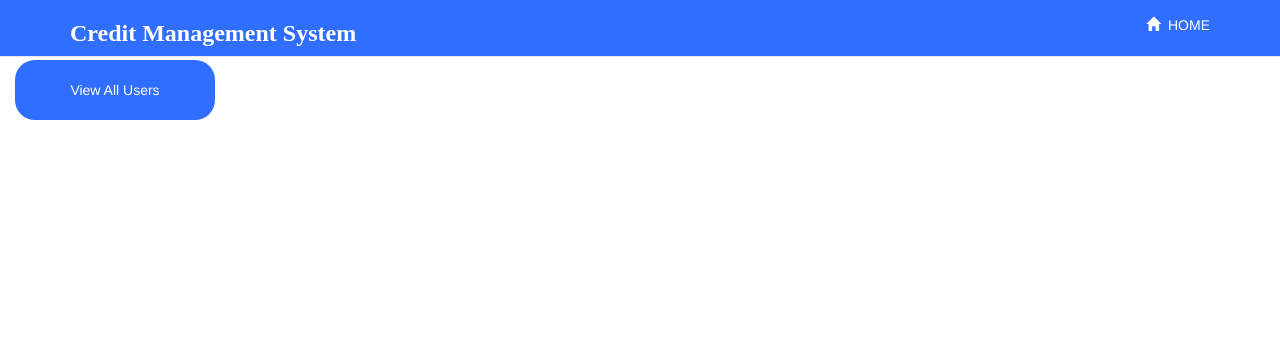
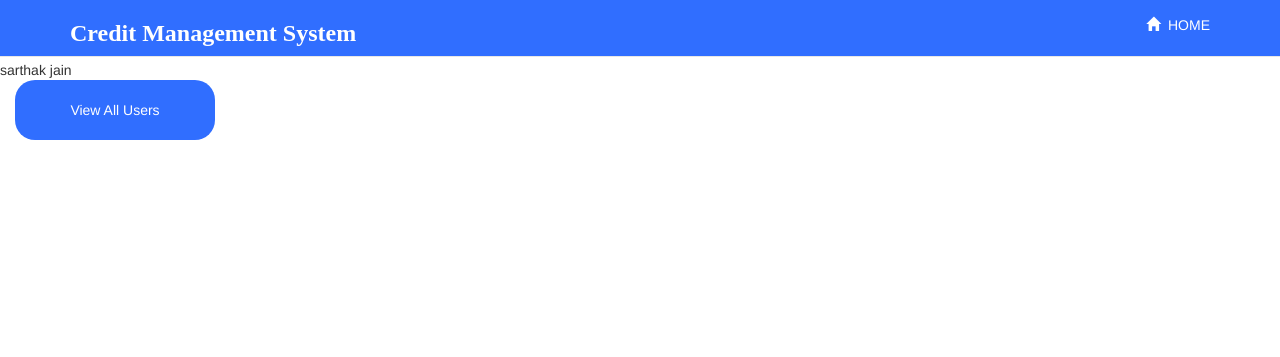
Before and after one commit to Sarthak2608/credit-transfer, a PHP site: page /index.php in a window 1280 px wide. Shown: the top 357 px of the page. Run offline with PHP 8.4, Linux system fonts and the light colour scheme.

Commit message:
Update header.php

```diff
--- a/header.php
+++ b/header.php
@@ -66,3 +66,4 @@
 	</div>
 </nav>
 <br><br><br>
+sarthak jain
```
